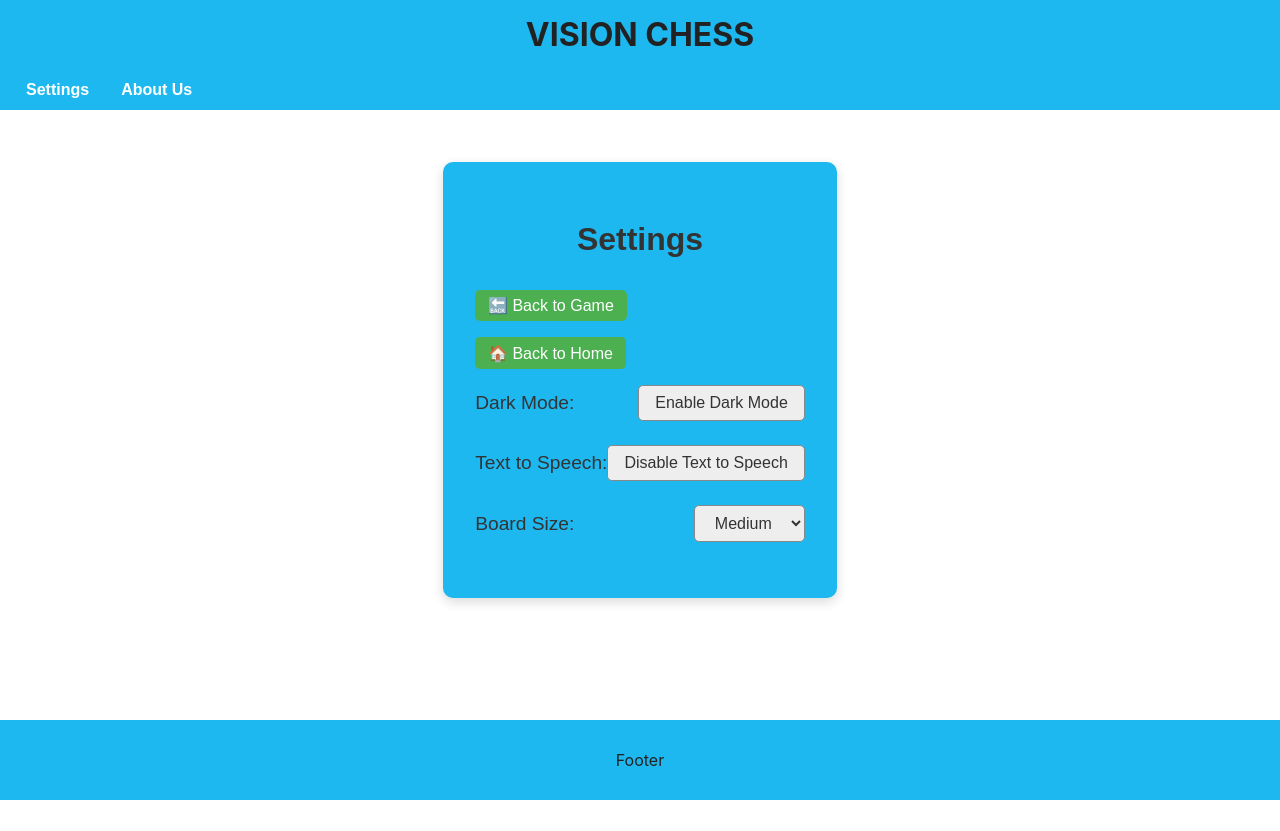
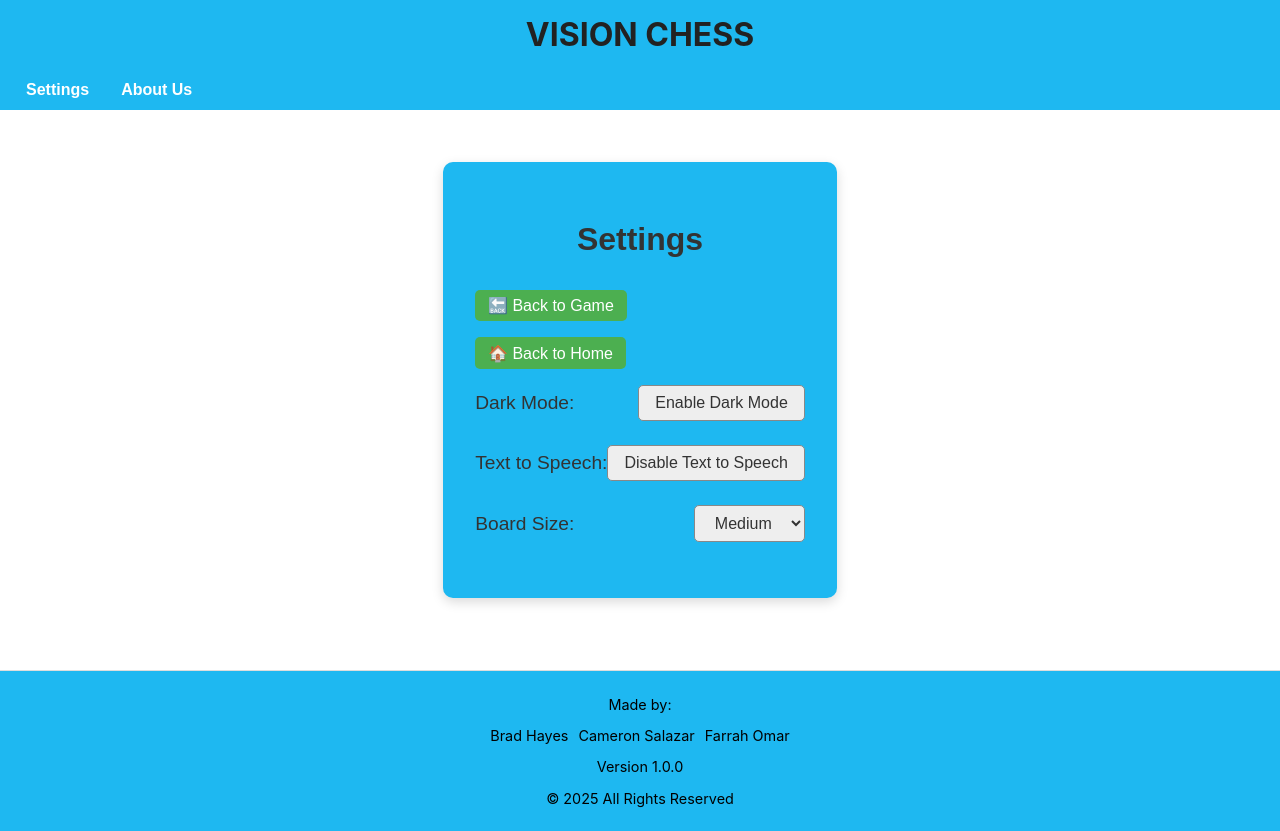
Before and after one commit to bradlyhayes12/Chess-game-impairedvision, a React (Create React App) app: page /settings in a window 1280 px wide. Before the commit the page ends 800 px from the top, so only its background shows below. Built offline with nearby package versions, Linux system fonts and the light colour scheme.

Commit message:
FInally added a footer

```diff
--- a/src/App.css
+++ b/src/App.css
@@ -67,9 +67,30 @@ App {
 }
 
 .footer {
-  background-color: #1eb8f1; /* bright blue */
   text-align: center;
-  padding: 30px;
+  font-size: 0.9rem;
+  color: black;
+  background-color:  #1eb8f1; /* bright blue */
+  padding: 10px 20px;
+  margin-top: 20px;
+  border-top: 1px solid #ddd;
+}
+
+.footer-group {
+  margin-bottom: 10px;
+}
+
+.team-list {
+  list-style: none;
+  padding: 0;
+  margin: 0;
+  display: flex;
+  justify-content: center;
+  gap: 10px;
+}
+
+.team-list li {
+  margin: 0;
 }
 
 /* Chessboard and side panel styles */
--- a/src/ChessBoard.js
+++ b/src/ChessBoard.js
@@ -142,6 +142,7 @@ const ChessBoard = ({ textToSpeech, boardSize, isGameStarted, setIsGameStarted }
   const [moveHistory, setMoveHistory] = useState([]);
   const [captured, setCaptured] = useState([]);
   const [focusedSquare, setFocusedSquare] = useState("e2");
+  const [aiTimeoutId, setAiTimeoutId] = useState(null);
 
   const checkGameStatus = () => {
     if (chess.isCheckmate()) {
@@ -202,7 +203,7 @@ const ChessBoard = ({ textToSpeech, boardSize, isGameStarted, setIsGameStarted }
         announceCapture(move, textToSpeech);
 
         if (chess.turn() !== (playerColor === "white" ? "w" : "b")) {
-          setTimeout(() => {
+          const timeoutId = setTimeout(() => {
             const aiMove = getAIMove(chess, difficulty);
             if (aiMove) {
               const aiMoveResult = chess.move(aiMove);
@@ -226,6 +227,8 @@ const ChessBoard = ({ textToSpeech, boardSize, isGameStarted, setIsGameStarted }
               }
             }
           }, 2000);
+
+          setAiTimeoutId(timeoutId);
         }
 
       }
@@ -344,6 +347,10 @@ const ChessBoard = ({ textToSpeech, boardSize, isGameStarted, setIsGameStarted }
     );
   }
   const restartGame = () => {
+    if(aiTimeoutId) {
+      clearTimeout(aiTimeoutId);
+      setAiTimeoutId(null);
+    }
     const newGame = new Chess();
     setChess(newGame);
     setBoard(newGame.board());
--- a/src/Layout.js
+++ b/src/Layout.js
@@ -1,5 +1,5 @@
 import React from "react";
-import './App.css'
+import './App.css';
 import { Link } from 'react-router-dom';
 
 const Speak = (text, textToSpeech = true) => {
@@ -7,7 +7,7 @@ const Speak = (text, textToSpeech = true) => {
   const synth = window.speechSynthesis;
   if (synth.speaking) synth.cancel();
   const utterance = new SpeechSynthesisUtterance(text);
-  utterance.rate = 0.9; // Slower for clarity (optional)
+  utterance.rate = 0.9;
   synth.speak(utterance);
 };
 
@@ -16,34 +16,53 @@ const SpeakOnHover = ({ children, text, textToSpeech = true }) => {
     Speak(text, textToSpeech);
   };
 
-  // Clone the child and add the onMouseEnter handler
   return React.cloneElement(children, {
     onMouseEnter: handleHover,
   });
 };
 
-const Layout = ({ children , textToSpeech}) => {
+const Layout = ({ children, textToSpeech }) => {
   return (
     <div className="page">
-      <SpeakOnHover text="Vision CHess" textToSpeech={textToSpeech}>
-      <header className="header">VISION CHESS</header>
-      </SpeakOnHover>
+      <header className="header">
+        <SpeakOnHover text="Vision Chess" textToSpeech={textToSpeech}>
+          <span>VISION CHESS</span>
+        </SpeakOnHover>
+      </header>
+
       <nav className="navbar">
         <SpeakOnHover text="Settings" textToSpeech={textToSpeech}>
           <Link to="/settings">
-        <button className="nav-button">Settings</button>
-        </Link>
+            <button className="nav-button">Settings</button>
+          </Link>
         </SpeakOnHover>
-        <Link to="/about">
+
         <SpeakOnHover text="About Us" textToSpeech={textToSpeech}>
-        <button className="nav-button">About Us</button>
+          <Link to="/about">
+            <button className="nav-button">About Us</button>
+          </Link>
         </SpeakOnHover>
-        </Link>
       </nav>
+
       <main className="main-content">
         {children}
       </main>
-      <footer className="footer">Footer</footer>
+
+      <footer className="footer">
+        <div className="footer-group">
+          <p>Made by:</p>
+          <ul className="team-list">
+            <li>Brad Hayes</li>
+            <li>Cameron Salazar</li>
+            <li>Farrah Omar</li>
+          </ul>
+        </div>
+
+        <div className="footer-group">
+          <p>Version 1.0.0</p>
+          <p>© 2025 All Rights Reserved</p>
+        </div>
+      </footer>
     </div>
   );
 };
```
